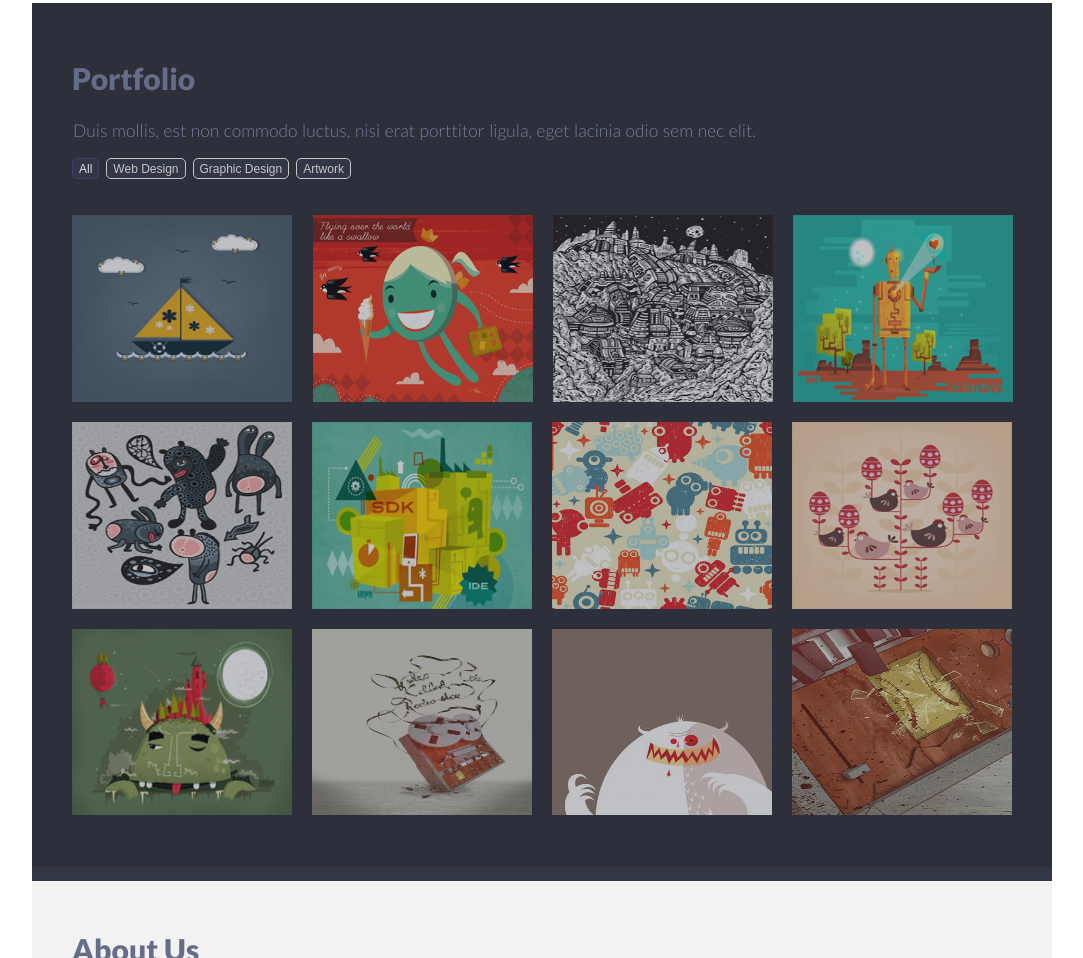
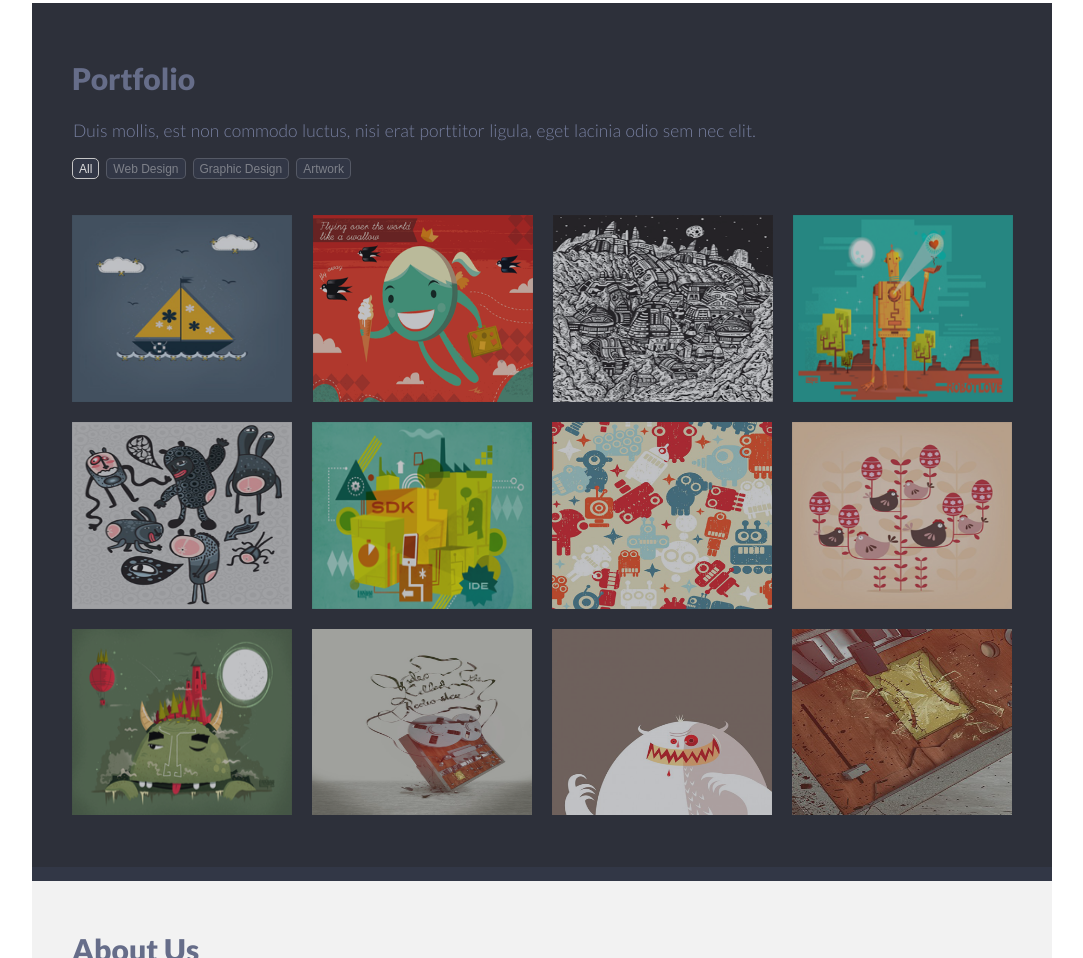
Before and after one commit to kirill-efimov-sk/singolo, a plain HTML site: page index.html in a window 1280 px wide. Shown: the part 1193-2151 px from the top of the page, without its empty margins (98-1181 px from the left). Drawn offline with Linux system fonts and the light colour scheme.

Commit message:
fix: color active button
.contentSin2 ul li button.active

```diff
--- a/style.css
+++ b/style.css
@@ -442,8 +442,8 @@ section.people {
   border-radius: 5px;
   font-size: 12px;
   padding: 3px 6px 2px 6px;
-  color: #c5c5c5;
-  border: 1px solid #c5c5c5;
+  color: #dedede70;
+  border: 1px solid #dedede33;
   background-color: #323746;
   margin: 0 7px 19px 0;
   cursor: pointer;
@@ -455,7 +455,7 @@ section.people {
 }
 .contentSin2 ul li button.active {
   color: #dedede;
-  border: 1px solid #4a457ca9;
+  border: 1px solid #c5c5c5;
 }
 .contentSin2 .gallery {
   display: flex;
```
